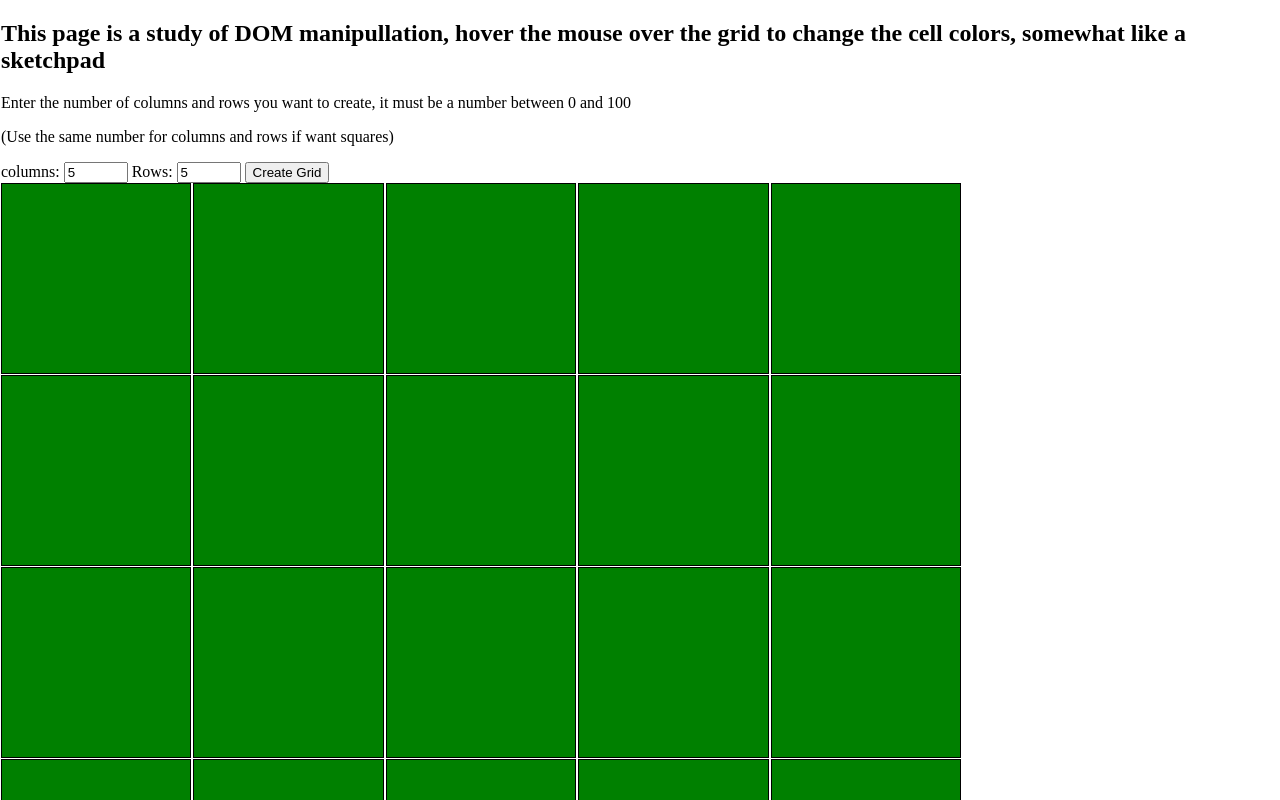
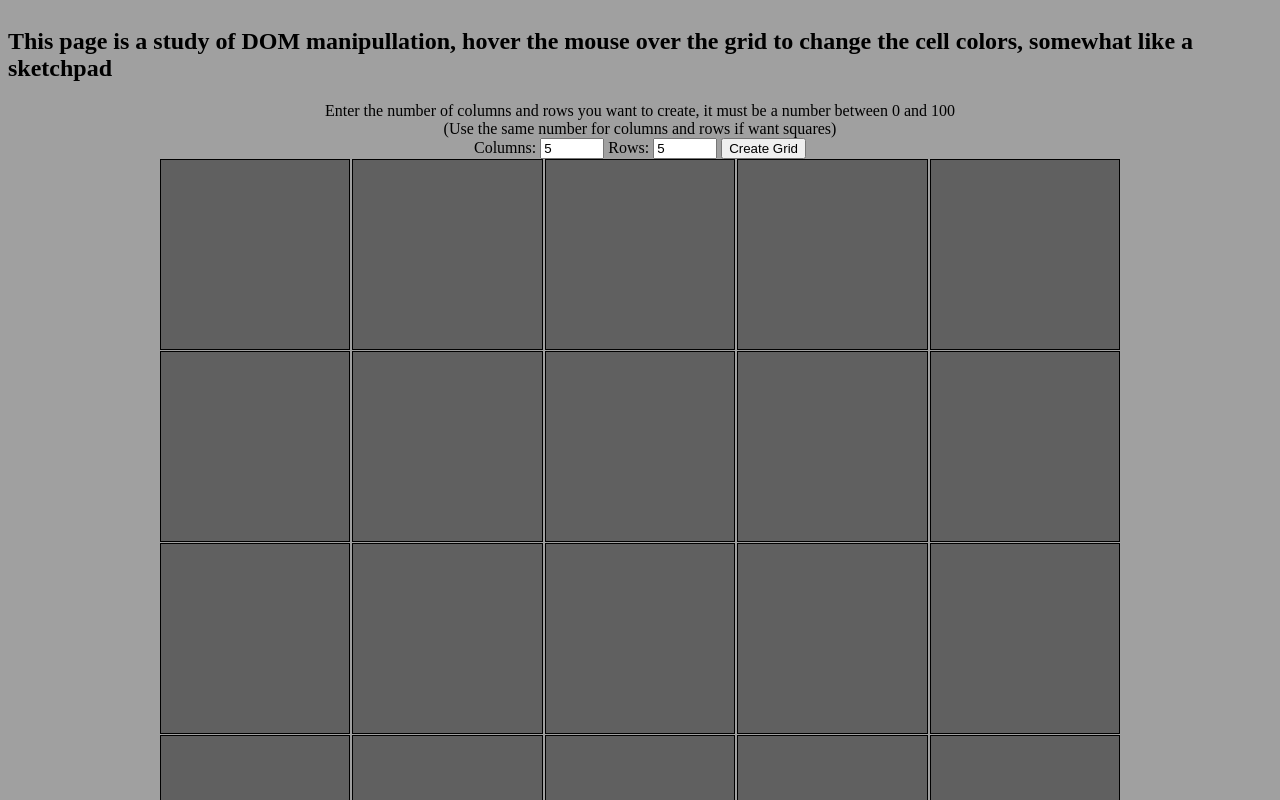
Before and after one commit to Ldiasr18/study-gridProject, a plain HTML site: page index.html in a window 1280 px wide. Both pictures are taken after typing "5", "5" into the empty fields and a click on the button "Create Grid". Shown: the top 800 px of the page. Drawn offline with Linux system fonts and the light colour scheme.

Commit message:
changed the colors

```diff
--- a/index.html
+++ b/index.html
@@ -7,15 +7,17 @@
     <script src="./js/main.js" defer></script>
 </head>
 <body>
-    <div>
+    <div style = "justify-content: center; align-items: center; display: flex; flex-direction: column;">
         <h2>This page is a study of DOM manipullation, hover the mouse over the grid to change the cell colors, somewhat like a sketchpad</h2>
-        <p>Enter the number of columns and rows you want to create, it must be a number between 0 and 100</br>
-        <p>(Use the same number for columns and rows if want squares)</br></p>
-        <label for="column">columns:</label>
+        <p style = "margin: 0px;">Enter the number of columns and rows you want to create, it must be a number between 0 and 100</br>
+        <p style = "margin: 0px;">(Use the same number for columns and rows if want squares)</p>
+        <div>
+        <label for="column">Columns:</label>
         <input type="number" id="columnNumber" min ="1" max="100" placeholder="1-100">
         <label for="rows">Rows:</label>
         <input type="number" id="rowNumber" min ="1" max="100" placeholder="1-100">
         <button id="submitBtn">Create Grid</button>
+        </div>
     </div>
 
         <div class="container" style="width: 960px; height: 960px; border: 10px solid green;"></div>
--- a/js/main.js
+++ b/js/main.js
@@ -1,5 +1,5 @@
-document.body.style.margin = "1px"
-
+document.body.style.margin = "1px;"
+document.body.style.cssText="display: flex; flex-direction: column; justify-content: center; align-items: center; background-color: #a0a0a0"
 const container = document.querySelector(".container");
 container.style.cssText = "display: flex; flex-wrap: wrap; gap: 2px; width: 960px; height: 960px;"
 const submitBtn = document.getElementById("submitBtn");
@@ -17,9 +17,9 @@ function createGrid(numberColumns, numberRows) {
         for (let j = 0; j < numberRows; j++) {
             let cell = document.createElement("div");
             cell.className = "cell";
-            cell.style.cssText = "border: 1px solid black; box-sizing: border-box; flex: 1 0 0; aspect-ratio: 1/1; background-color: green";
+            cell.style.cssText = "border: 1px solid black; box-sizing: border-box; flex: 1 0 0; aspect-ratio: 1/1; background-color: #606060";
             cell.addEventListener("mouseover", ()=>{
-                cell.style.backgroundColor = "black";
+                cell.style.backgroundColor = "#303030";
             })
             column.appendChild(cell);
         }
```
